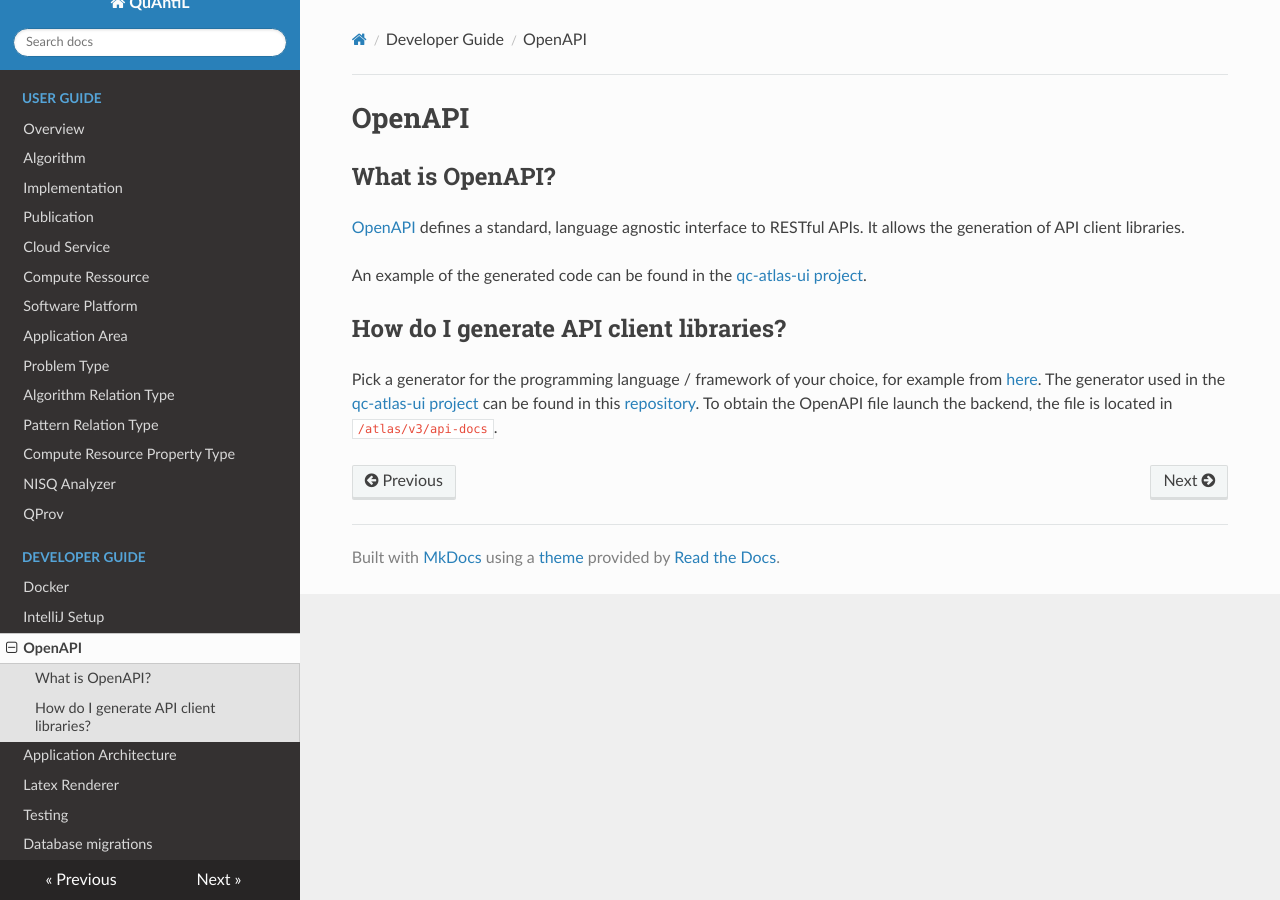
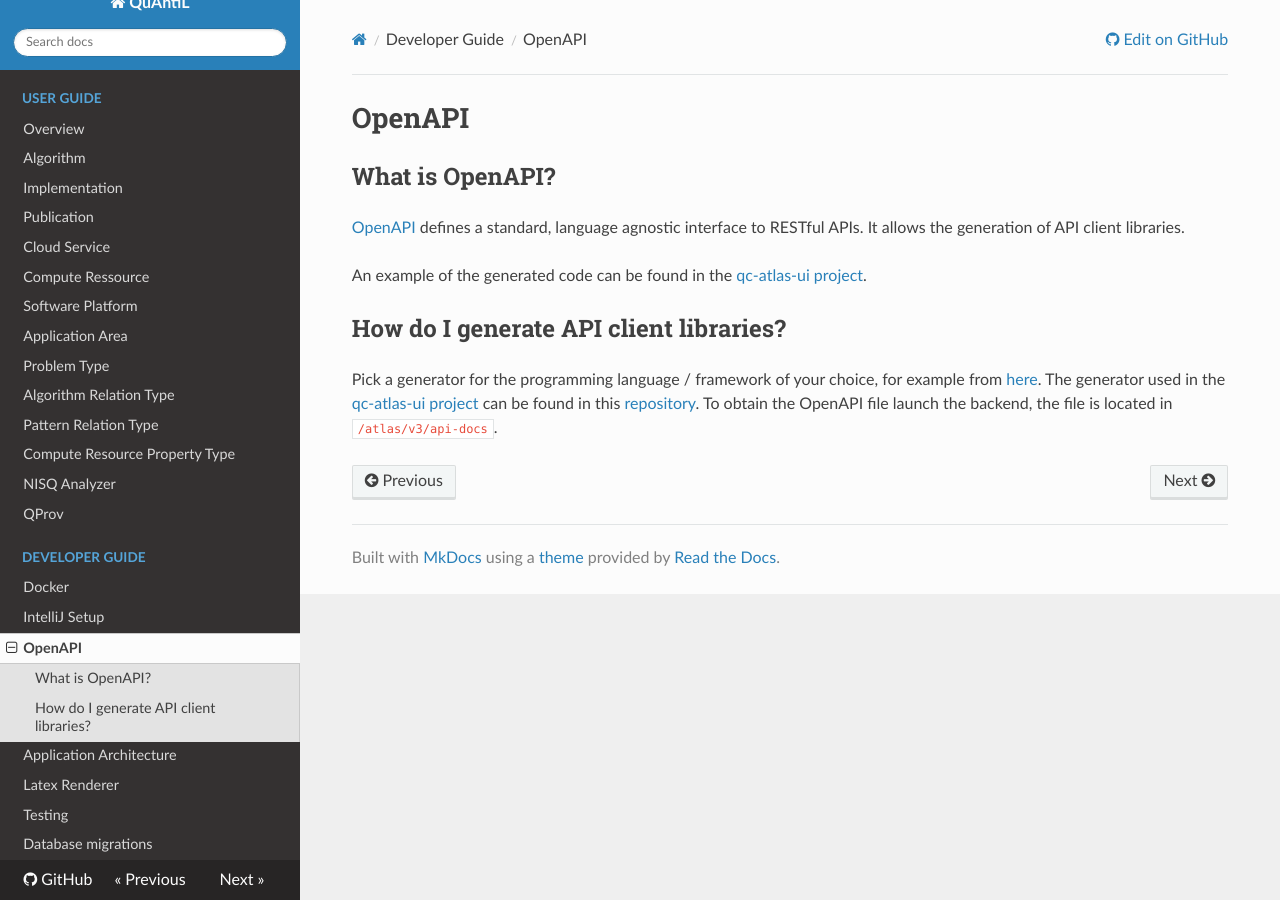
Before and after one commit to UST-QuAntiL/quantil-docs, an MkDocs documentation site: the page built from docs/developer-guide/openapi.md, in a window 1280 px wide. Built offline with MkDocs 1.6.1, drawn with Linux system fonts in a browser that asks for light colours; nearby versions of some CDN libraries; part of the change alters nothing that is shown.

Commit message:
add edit on github link

```diff
--- a/mkdocs.yml
+++ b/mkdocs.yml
@@ -1,4 +1,6 @@
 site_name: QuAntiL
+repo_url: https://github.com/UST-QuAntiL/quantil-docs
+edit_uri: tree/master/docs
 nav:
     - User Guide:
         - 'Overview': 'user-guide/overview.md'
```
